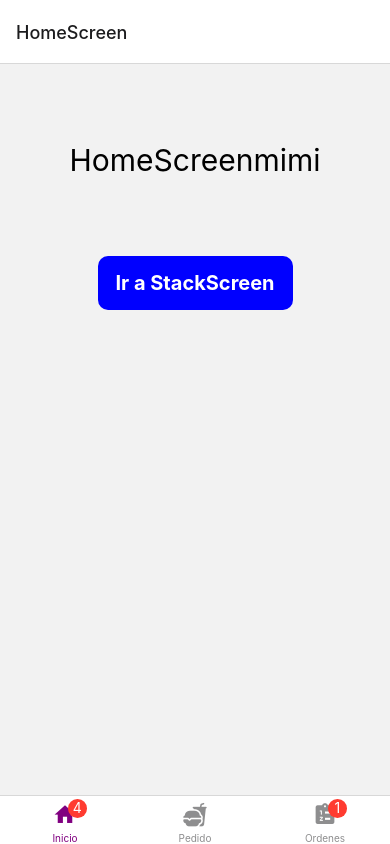
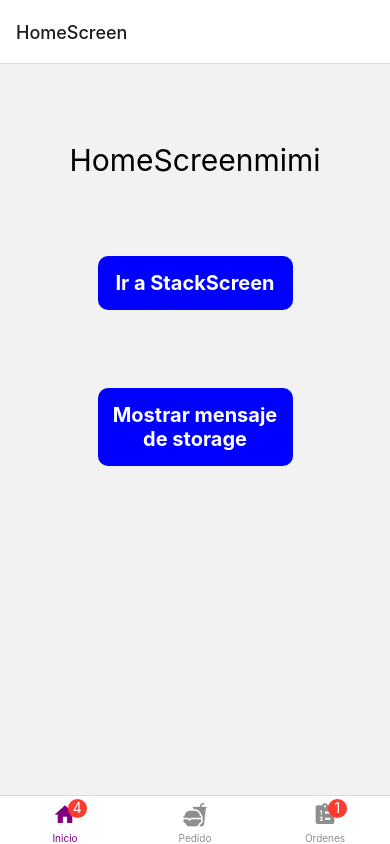
Before and after one commit to IvanVasquez289/Taqueria_ReactNative, a React Native app: screen /HomeScreen in a window 390 px wide. Built offline with nearby package versions, Linux system fonts and the light colour scheme.

Commit message:
Setting up async storage

```diff
--- a/context/TaqueriaProvider.js
+++ b/context/TaqueriaProvider.js
@@ -1,9 +1,23 @@
+import AsyncStorage from "@react-native-async-storage/async-storage";
 import { createContext, useState,useEffect } from "react";
 
 const TaqueriaContext = createContext()
 
 const TaqueriaProvider = ({children}) => {
     const [saludo,setSaludo] = useState('Hola desde estado')
+
+    const setData = async () => {
+        try {
+            await AsyncStorage.setItem('key','este es el key')
+        } catch (error) {
+            console.log(error)
+        }
+    }
+
+    useEffect(() => {
+     setData()
+    }, [])
+
     return (
         <TaqueriaContext.Provider
             value={{
--- a/screens/HomeScreen.js
+++ b/screens/HomeScreen.js
@@ -1,9 +1,15 @@
 import React from 'react'
 import { View, Text, TouchableOpacity , ScrollView} from 'react-native'
 import { useNavigation } from '@react-navigation/native'
+import AsyncStorage from '@react-native-async-storage/async-storage'
 
 const HomeScreen = () => {
   const navigation = useNavigation()
+
+  const handlePressStorage = async () => {
+    const mensaje = await AsyncStorage.getItem('key')
+    console.log(mensaje)
+  }
   return (
     <ScrollView>
       <View>
@@ -31,6 +37,22 @@ const HomeScreen = () => {
             Ir a StackScreen
           </Text>
         </TouchableOpacity>
+        <TouchableOpacity
+          onPress={handlePressStorage}
+          style={{
+            backgroundColor:'blue',
+            padding:15,
+            marginTop:'20%',
+            width:'50%',
+            alignSelf:'center',
+            borderRadius:10
+          }}
+        >
+          <Text style={{textAlign:'center', color:'white', fontSize:20, fontWeight:'bold'}}>
+            Mostrar mensaje de storage
+          </Text>
+        </TouchableOpacity>
+
       </View>
     </ScrollView>
   )
```
Also changed, not shown: package.json (+4 -3 lines), 1 other file (tests, documents, lock files or other folders).
